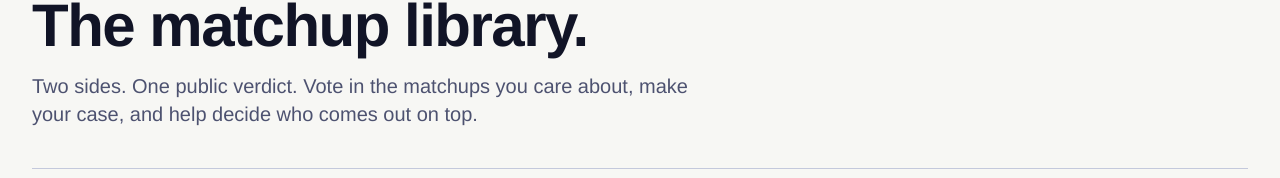
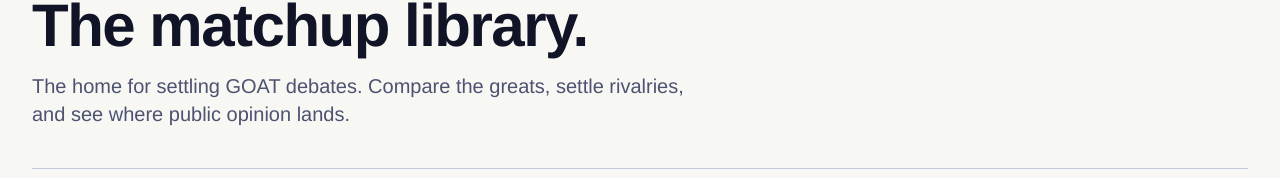
Before and after one commit to BillGStanford/duelio, a Next.js app: page /matchups in a window 1280 px wide. Shown: the part 148-326 px from the top of the page. Built offline with nearby package versions, Linux system fonts and the light colour scheme; no server answers.

Commit message:
Make matchup library the home for GOAT debates

```diff
--- a/src/app/matchups/page.tsx
+++ b/src/app/matchups/page.tsx
@@ -16,7 +16,7 @@ export default function MatchupsPage() {
       <section className="border-b border-rule py-8 sm:py-10">
         <p className="text-xs font-extrabold uppercase tracking-[0.16em] text-sidea">Duelio · Public opinion</p>
         <h1 className="mt-3 max-w-3xl text-4xl font-black leading-tight tracking-tight sm:text-6xl">The matchup library.</h1>
-        <p className="mt-4 max-w-2xl text-lg leading-relaxed text-mute sm:text-xl">Two sides. One public verdict. Vote in the matchups you care about, make your case, and help decide who comes out on top.</p>
+        <p className="mt-4 max-w-2xl text-lg leading-relaxed text-mute sm:text-xl">The home for settling GOAT debates. Compare the greats, settle rivalries, and see where public opinion lands.</p>
       </section>
       <MatchupCreator />
       <MatchupHome limit={10000} />
```
